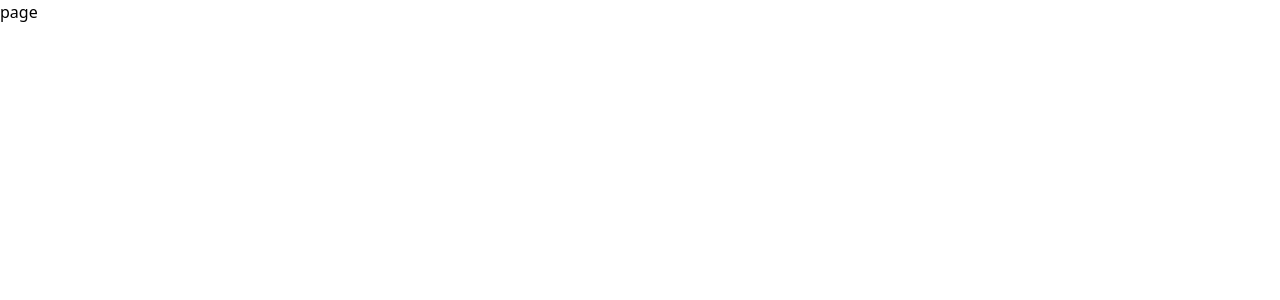
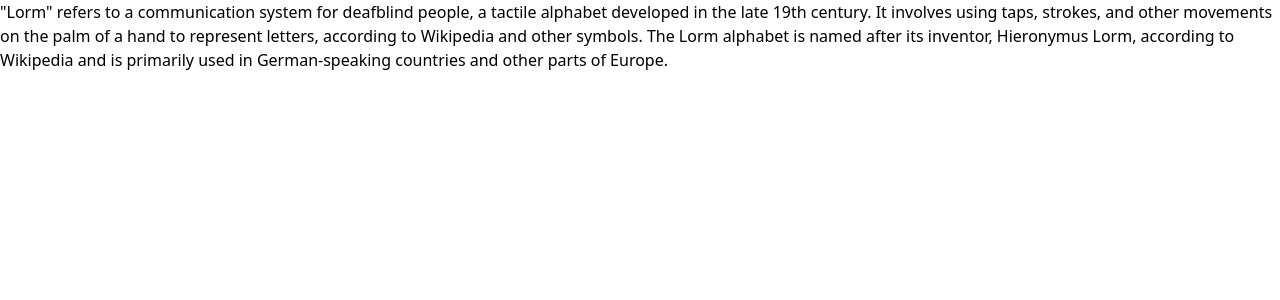
Before and after one commit to Mubashar217/task-2cloth, a Next.js app: page /home4 in a window 1280 px wide. Shown: the top 300 px of the page. Built offline with nearby package versions, Linux system fonts and the light colour scheme.

Commit message:
Update page.tsx

```diff
--- a/app/home4/page.tsx
+++ b/app/home4/page.tsx
@@ -2,6 +2,7 @@ import React from 'react'
 
 export default function page() {
   return (
-    <div>page</div>
+    <div>"Lorm" refers to a communication system for deafblind people, a tactile alphabet developed in the late 19th century. It involves using taps, strokes, and other movements on the palm of a hand to represent letters, according to Wikipedia and other symbols. The Lorm alphabet is named after its inventor, Hieronymus Lorm, according to Wikipedia and is primarily used in German-speaking countries and other parts of Europe.
+</div>
   )
 }
```
